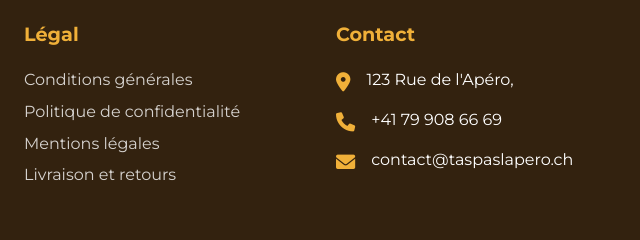
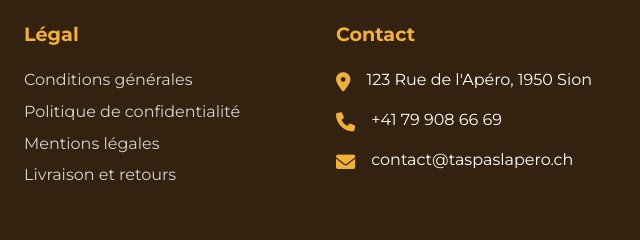
Before and after one commit to eltonymate/Tapas, a plain HTML site: page index.html in a window 1280 px wide. Shown: the part 2901-3141 px from the top of the page, 640-1280 px from the left. Drawn offline with Linux system fonts and the light colour scheme.

Commit message:
Update index.html

```diff
--- a/index.html
+++ b/index.html
@@ -700,7 +700,7 @@
                 <h3 class="footer-title">Contact</h3>
                 <div class="footer-contact-item">
                     <span class="contact-icon"><i class="fas fa-map-marker-alt"></i></span>
-                    <span>123 Rue de l'Apéro, </span>
+                    <span>123 Rue de l'Apéro, 1950 Sion</span>
                 </div>
                 <div class="footer-contact-item">
                     <span class="contact-icon"><i class="fas fa-phone"></i></span>
```
